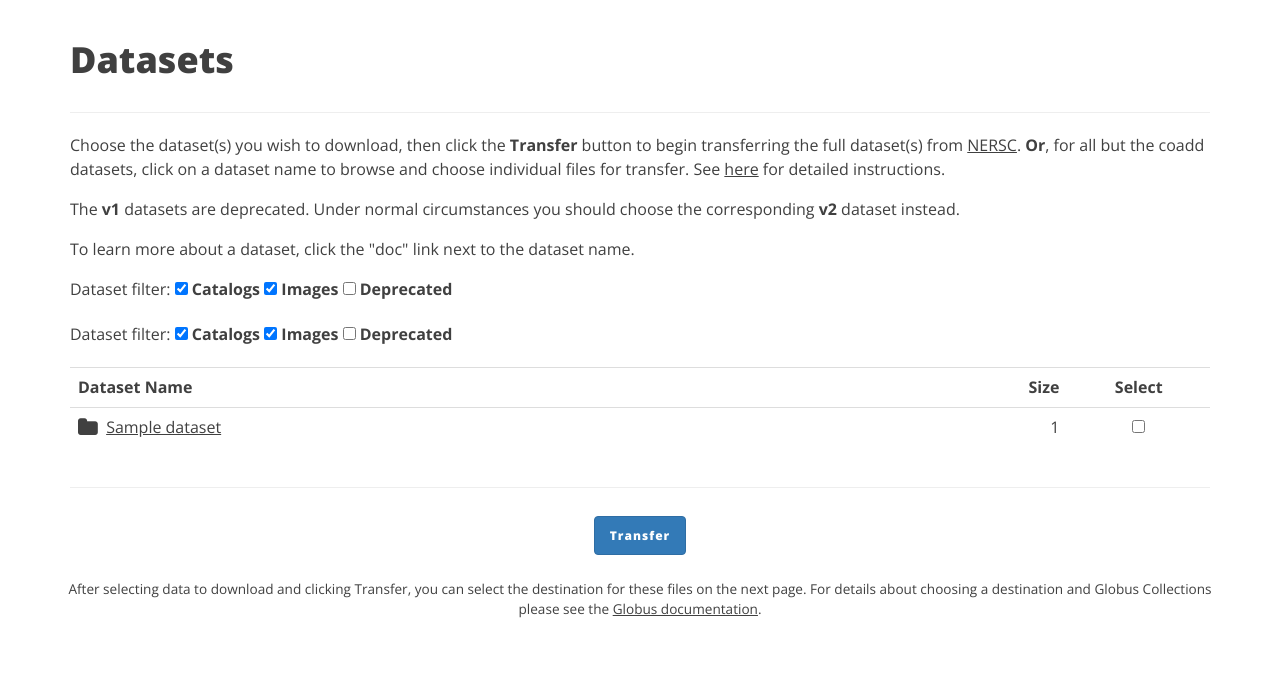
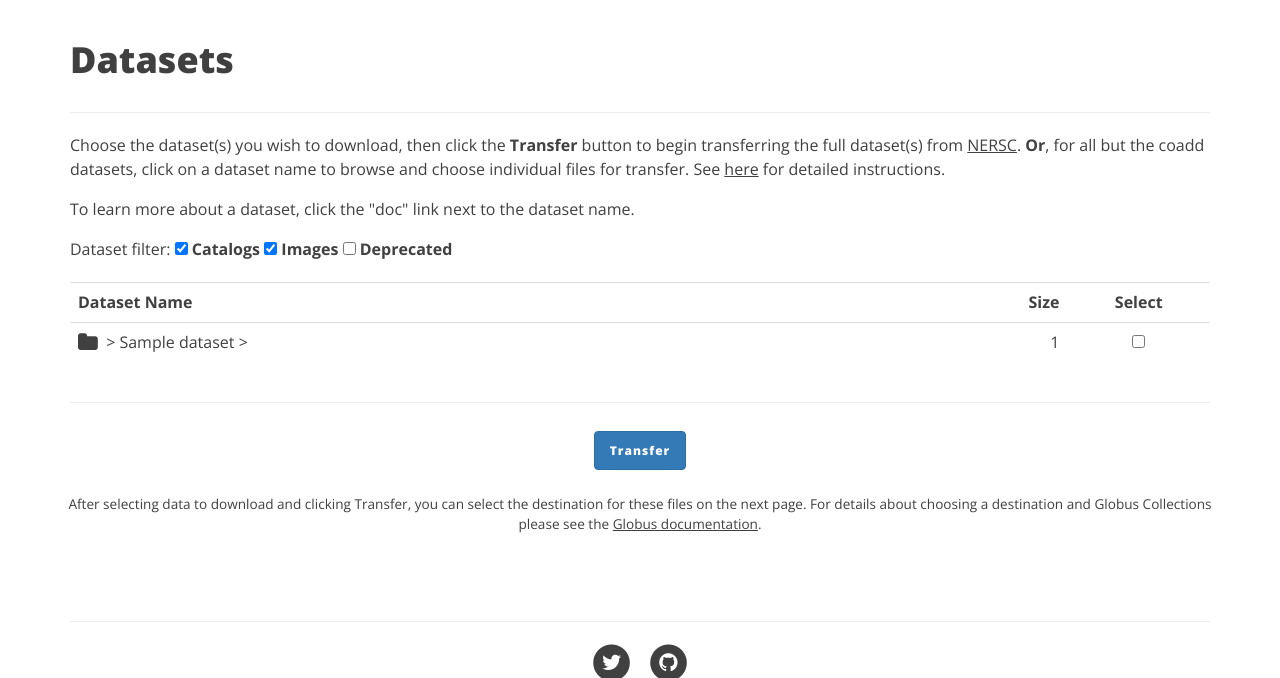
Before and after one commit to LSSTDESC/desc-data-portal, a Python web app: template web/portal/templates/transfer.jinja2 in a window 1280 px wide. Shown: the part 88-766 px from the top of the page. Run offline with Jinja, Linux system fonts and the light colour scheme; the template is opened without the code that fills it: most values are stand-ins (such as "Sample title", 1, 10 or a date in 2020); some libraries are stand-ins or nearby versions.

Commit message:
bug fixes

```diff
--- a/web/portal/templates/transfer.jinja2
+++ b/web/portal/templates/transfer.jinja2
@@ -17,19 +17,9 @@
       <strong>Or</strong>, for all but the coadd datasets, click on a dataset name to browse and choose individual files for transfer.
       See <a href="{{url_for('render_doc', doc_name='download')}}">here</a> for detailed instructions.
     </p>
-    <p>
-      The <b>v1</b> datasets are deprecated. Under normal circumstances you
-      should choose the corresponding <b>v2</b> dataset instead.
-    </p>
+
     <p>
       To learn more about a dataset, click the "doc" link next to the dataset name.
-    </p>
-
-    <p id="dataset_filter">
-      Dataset filter:
-      <label><input type="checkbox" value="catalog" checked> Catalogs</label>
-      <label><input type="checkbox" value="image" checked> Images</label>
-      <label><input type="checkbox" value="deprecated"> Deprecated</label>
     </p>
 
     <p id="dataset_filter">
@@ -57,9 +47,9 @@
                   <tr class="{{- dataset['tags'] | join(' ') -}}">
                     <td class="col-md-5 text-left">
                       <i class="fa fa-folder fa-lg"></i>&nbsp;
-                      <a {%if dataset['browse']%} href="{{- url_for('browse', dataset_id=dataset['id']) -}}" {%else%} title="Browsing for image data not supported." {%endif%}>
+                      {%if dataset['browse']%}<a href="{{- url_for('browse', dataset_id=dataset['id']) -}}">{%else%}<span title="Browsing for image data not supported.">{%endif%}>
                        {{dataset["name"]}}
-                      </a>
+                      {%if dataset['browse']%}</a>{%else%}</span>{%endif%}>
                       {%if dataset['doc_name']%}(<a href="{{url_for('render_doc', doc_name=dataset['doc_name'])}}">doc</a>){%endif%}
                       {%if 'deprecated' in dataset['tags']%}[deprecated]{%endif%}
                     </td>
@@ -97,7 +87,7 @@
 <script>
 function update_dataset_rows(){
   $( "#dataset_filter input[type='checkbox']" ).each(function() {
-      $( "#dataset_table tr." + $(this).val() ).css("display", $(this).checked ? "table-row" : "none")l
+      $( "#dataset_table tr." + $(this).val() ).css("display", $(this).checked ? "table-row" : "none");
   });
 }
 
```
